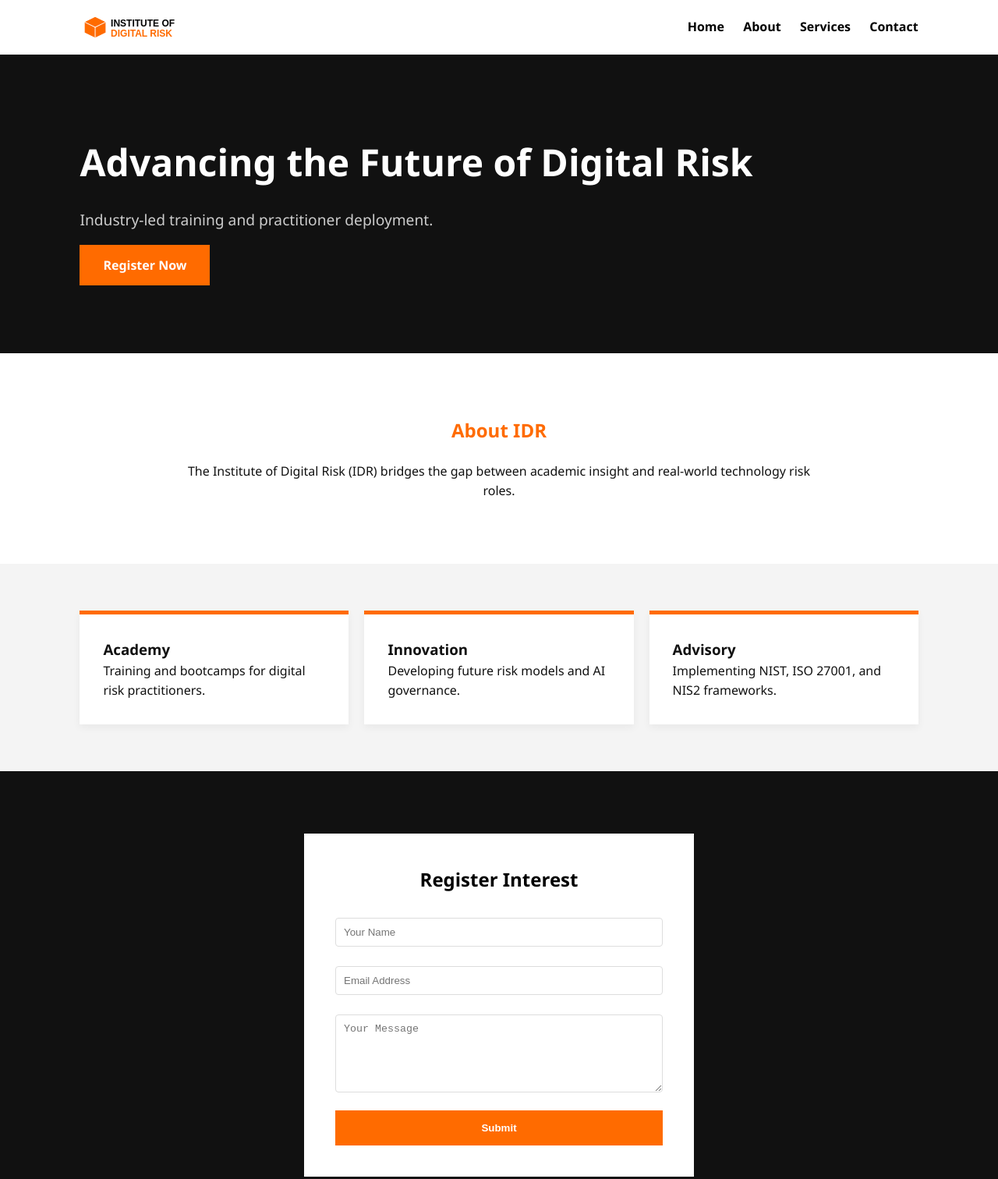
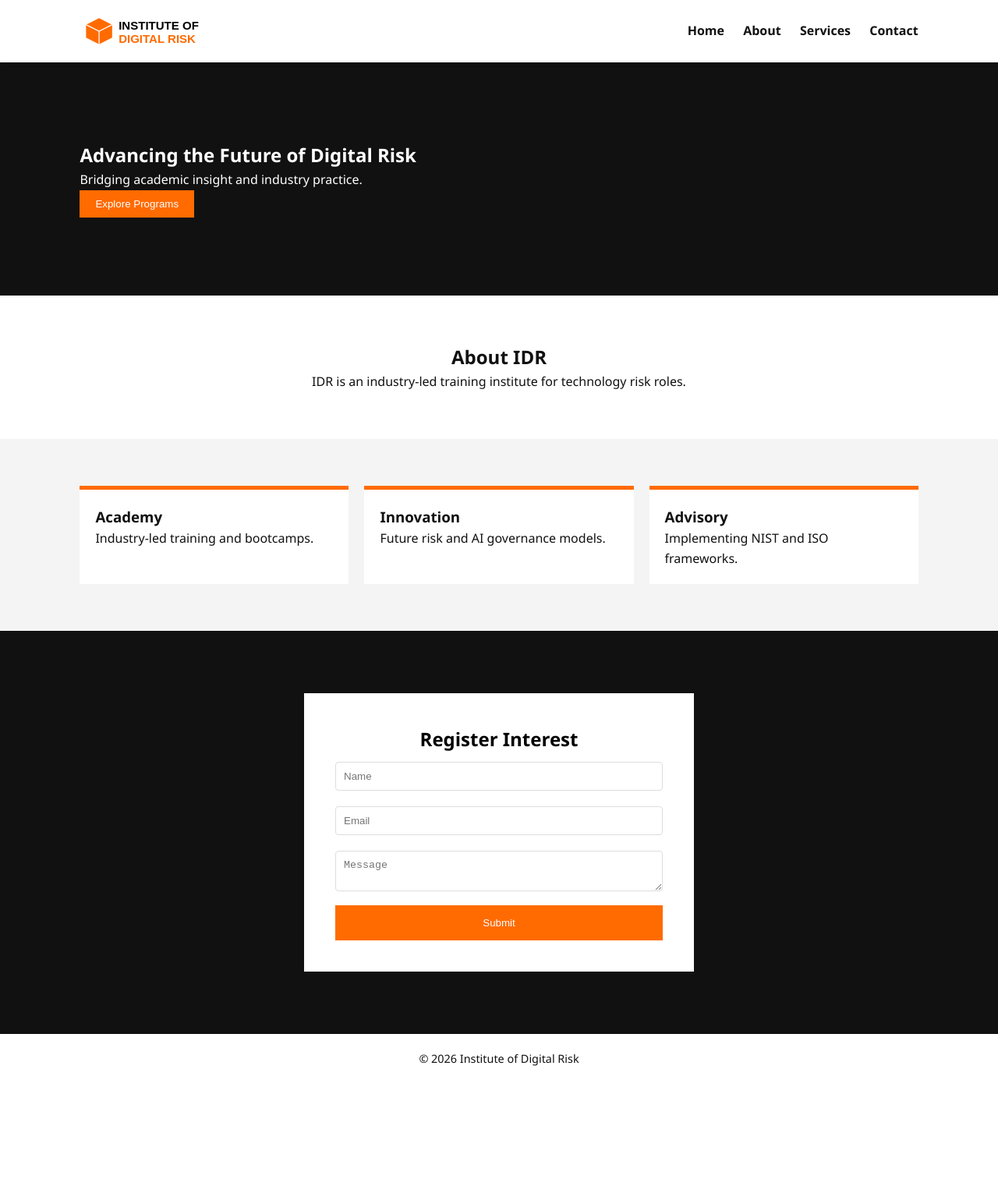
Before and after one commit to shradddha30/idr-institute, a plain HTML site: page idr-project/idr-final/index.html in a window 1280 px wide. Shown: the top 1512 px of the page at 78% size. After the commit the page ends 1389 px from the top, so only its background shows below. Drawn offline with Linux system fonts and the light colour scheme.

Commit message:
Final submission: Content added and layout fixed

```diff
--- a/idr-project/idr-final/index.html
+++ b/idr-project/idr-final/index.html
@@ -7,58 +7,59 @@
     <link rel="stylesheet" href="style.css">
 </head>
 <body>
-    <header class="navbar" style="background: white; padding: 15px 8%; display: flex; justify-content: space-between; align-items: center; box-shadow: 0 2px 5px rgba(0,0,0,0.1); position: sticky; top: 0;">
-        <img src="logo.svg" alt="IDR Logo" style="height: 40px;">
+    <header class="navbar">
+        <img src="logo.svg" alt="IDR Logo" class="nav-logo" style="height: 50px;">
         <nav>
-            <a href="#hero" style="margin-left: 20px; text-decoration: none; color: black; font-weight: bold;">Home</a>
-            <a href="#about" style="margin-left: 20px; text-decoration: none; color: black; font-weight: bold;">About</a>
-            <a href="#services" style="margin-left: 20px; text-decoration: none; color: black; font-weight: bold;">Services</a>
-            <a href="#contact" style="margin-left: 20px; text-decoration: none; color: black; font-weight: bold;">Contact</a>
+            <a href="#hero">Home</a>
+            <a href="#about">About</a>
+            <a href="#services">Services</a>
+            <a href="#contact">Contact</a>
         </nav>
     </header>
 
     <main>
-        <section id="hero" style="background: #111; color: white; padding: 100px 8%;">
-            <h1 style="font-size: 3rem; margin-bottom: 20px;">Advancing the Future of Digital Risk</h1>
-            <p style="font-size: 1.2rem; margin-bottom: 30px; color: #ccc;">Industry-led training and practitioner deployment.</p>
-            <a href="#contact" style="background: #FF6B00; color: white; padding: 15px 30px; text-decoration: none; font-weight: bold;">Register Now</a>
+        <section id="hero" style="background: #111; color: #fff; padding: 100px 8%;">
+            <h1>Advancing the Future of Digital Risk</h1>
+            <p>Bridging academic insight and industry practice.</p>
+            <button style="background: #FF6B00; color: white; padding: 10px 20px; border: none;">Explore Programs</button>
         </section>
 
-        <section id="about" style="padding: 80px 8%; text-align: center; background: white;">
-            <h2 style="color: #FF6B00; margin-bottom: 20px;">About IDR</h2>
-            <p style="max-width: 800px; margin: 0 auto; line-height: 1.6;">The Institute of Digital Risk (IDR) bridges the gap between academic insight and real-world technology risk roles.</p>
+        <section id="about" style="padding: 60px 8%; text-align: center;">
+            <h2>About IDR</h2>
+            <p>IDR is an industry-led training institute for technology risk roles.</p>
         </section>
 
-        <section id="services" style="display: grid; grid-template-columns: repeat(auto-fit, minmax(250px, 1fr)); gap: 20px; padding: 60px 8%; background: #f4f4f4;">
-            <div style="background: white; padding: 30px; border-top: 5px solid #FF6B00; box-shadow: 0 4px 10px rgba(0,0,0,0.05);">
+        <section id="services" style="display: flex; gap: 20px; padding: 60px 8%; background: #f4f4f4;">
+            <div style="background: white; padding: 20px; border-top: 5px solid #FF6B00; flex: 1;">
                 <h3>Academy</h3>
-                <p>Training and bootcamps for digital risk practitioners.</p>
+                <p>Industry-led training and bootcamps.</p>
             </div>
-            <div style="background: white; padding: 30px; border-top: 5px solid #FF6B00; box-shadow: 0 4px 10px rgba(0,0,0,0.05);">
+            <div style="background: white; padding: 20px; border-top: 5px solid #FF6B00; flex: 1;">
                 <h3>Innovation</h3>
-                <p>Developing future risk models and AI governance.</p>
+                <p>Future risk and AI governance models.</p>
             </div>
-            <div style="background: white; padding: 30px; border-top: 5px solid #FF6B00; box-shadow: 0 4px 10px rgba(0,0,0,0.05);">
+            <div style="background: white; padding: 20px; border-top: 5px solid #FF6B00; flex: 1;">
                 <h3>Advisory</h3>
-                <p>Implementing NIST, ISO 27001, and NIS2 frameworks.</p>
+                <p>Implementing NIST and ISO frameworks.</p>
             </div>
         </section>
 
         <section id="contact" style="background: #111; color: white; padding: 80px 8%; text-align: center;">
             <div style="background: white; color: black; padding: 40px; max-width: 500px; margin: 0 auto;">
-                <h2 style="margin-bottom: 20px;">Register Interest</h2>
+                <h2>Register Interest</h2>
                 <form id="idr-form">
-                    <input type="text" placeholder="Your Name" required style="width: 100%; margin-bottom: 15px; padding: 10px; border: 1px solid #ddd;">
-                    <input type="email" placeholder="Email Address" required style="width: 100%; margin-bottom: 15px; padding: 10px; border: 1px solid #ddd;">
-                    <textarea placeholder="Your Message" style="width: 100%; margin-bottom: 15px; padding: 10px; border: 1px solid #ddd; height: 100px;"></textarea>
-                    <button type="submit" style="background: #FF6B00; color: white; border: none; padding: 15px; width: 100%; font-weight: bold; cursor: pointer;">Submit</button>
+                    <input type="text" placeholder="Name" required style="width: 100%; margin: 10px 0; padding: 10px;">
+                    <input type="email" placeholder="Email" required style="width: 100%; margin: 10px 0; padding: 10px;">
+                    <textarea placeholder="Message" style="width: 100%; margin: 10px 0; padding: 10px;"></textarea>
+                    <button type="submit" style="background: #FF6B00; color: white; width: 100%; padding: 15px; border: none;">Submit</button>
                 </form>
             </div>
         </section>
     </main>
 
-    <footer style="text-align: center; padding: 30px; background: white; border-top: 1px solid #eee;">
+    <footer style="text-align: center; padding: 20px;">
         <p>&copy; 2026 Institute of Digital Risk</p>
     </footer>
+    <script src="script.js"></script>
 </body>
 </html>
```
